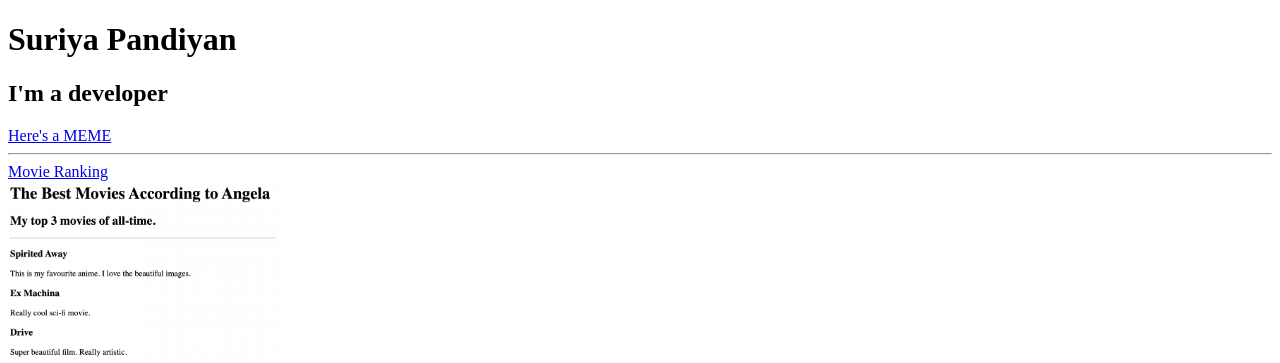
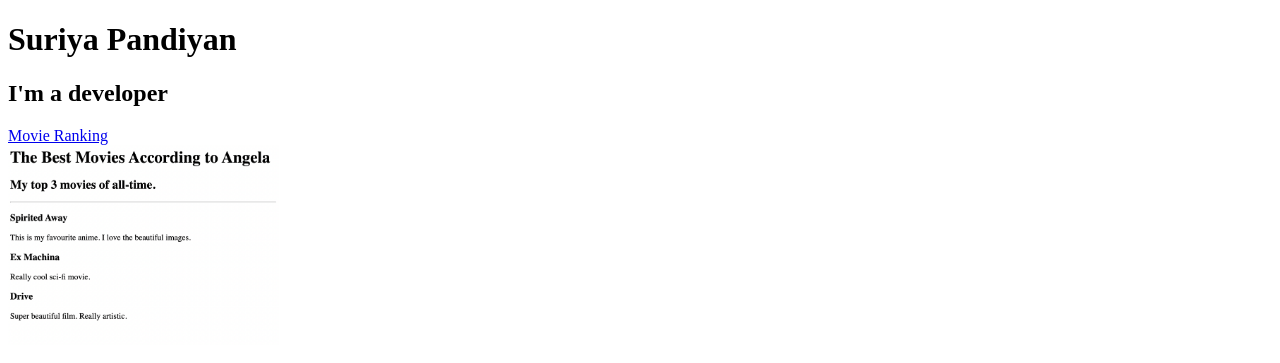
Before and after one commit to hariharan050594/first, a plain HTML site: page index.html in a window 1280 px wide. Shown: the top 363 px of the page. Drawn offline with Linux system fonts and the light colour scheme.

Commit message:
Update index.html

```diff
--- a/index.html
+++ b/index.html
@@ -9,7 +9,6 @@
     <h1>Suriya Pandiyan</h1>
     <h2>I'm a developer</h2>
     <a href="./meme.html> Here's a MEME</a>
-    <a href="./meme.html"> Here's a MEME</a>
     <hr />
     <a href="./public/movie-ranking.html">Movie Ranking</a>
     <br /><img src="assets/images/movie-ranking.png" alt="" height="200px" />
```
